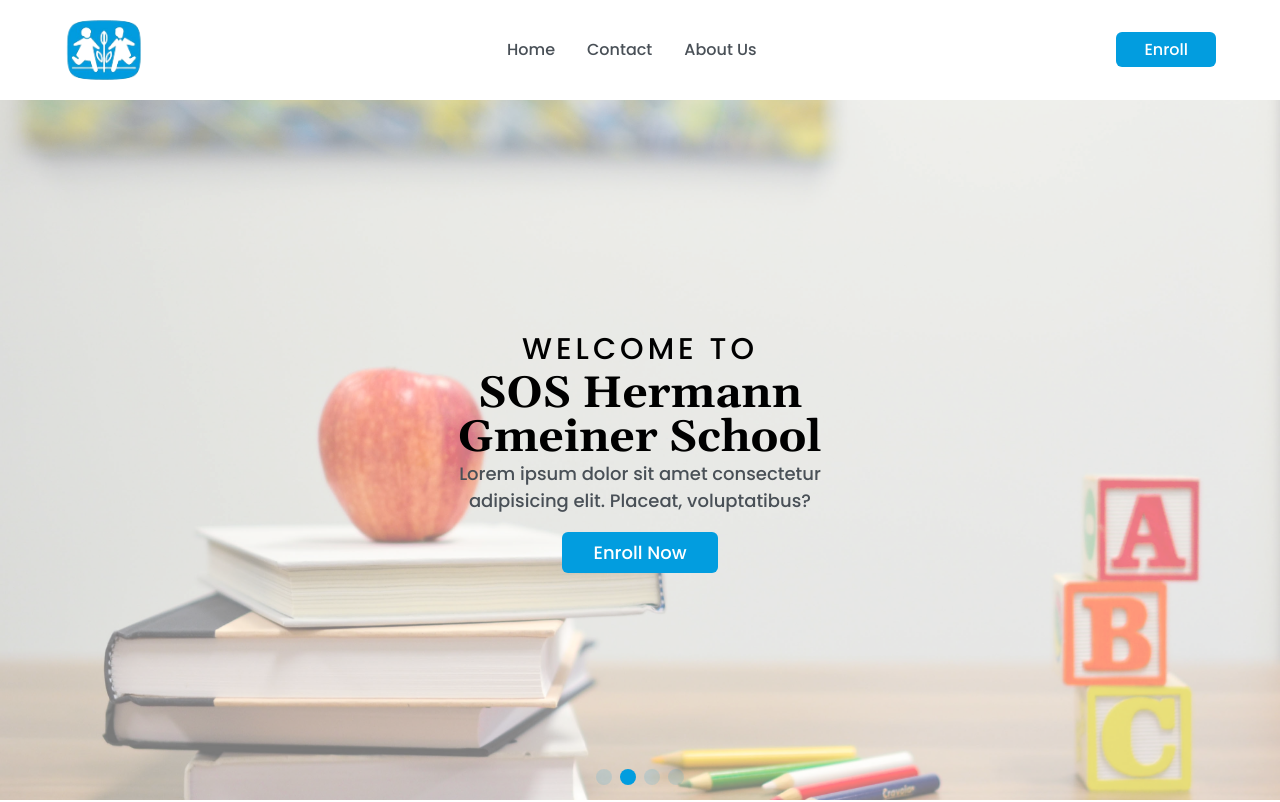
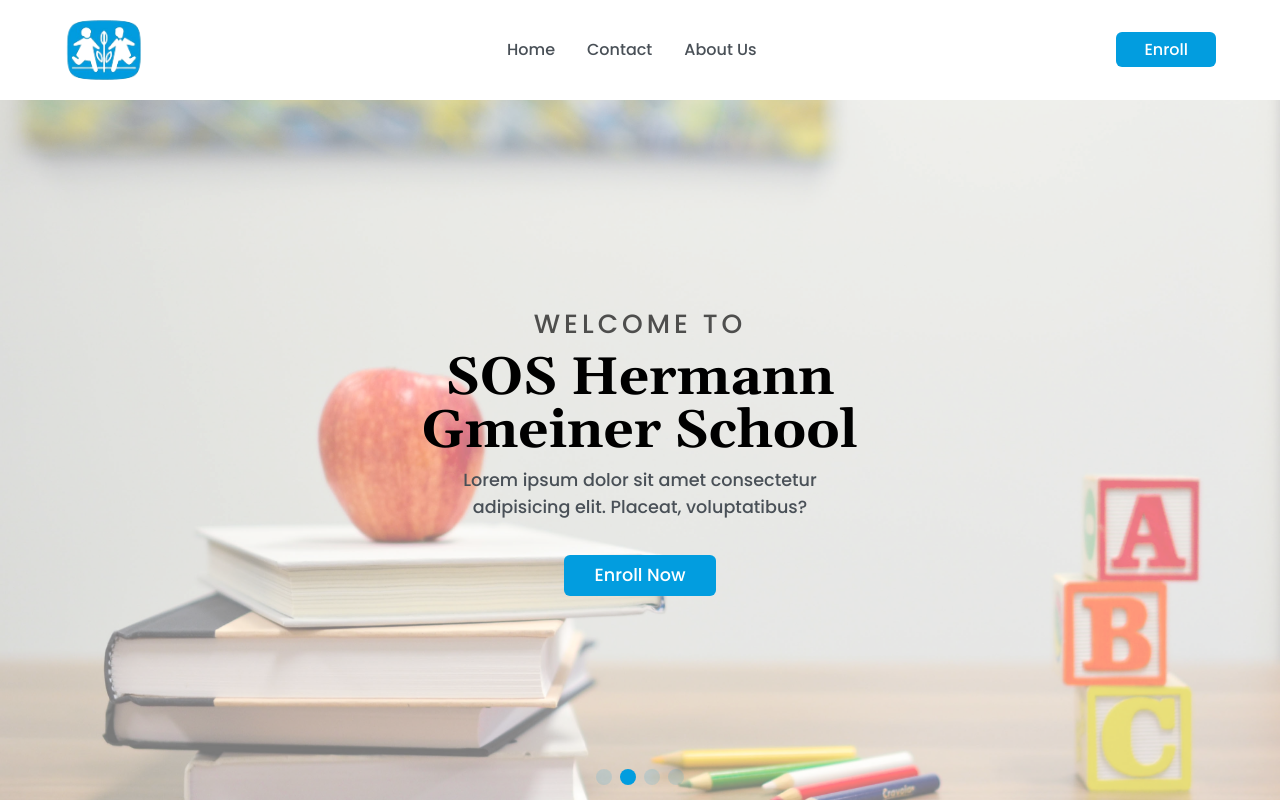
Before and after one commit to Beany-Bready-Org/sos-tamale-website, a React (Vite) app: page / in a window 1280 px wide. Shown: the top 802 px of the page. Built offline with nearby package versions, Linux system fonts and the light colour scheme; a web font is replaced by a local one.

Commit message:
more changes to hero

```diff
--- a/src/stylesheets/App.scss
+++ b/src/stylesheets/App.scss
@@ -89,6 +89,15 @@
 
 // Utility styles
 
+a {
+  text-decoration: none;
+
+  &:focus {
+    color: $accent-color!important;
+    outline: none;
+  }
+}
+
 .--cta {
   @include button(#fff, $accent-color, $btn-tiny, 6px);
 }
--- a/src/stylesheets/HeroText.scss
+++ b/src/stylesheets/HeroText.scss
@@ -8,12 +8,15 @@
   z-index: 1;
   text-align: center;
   padding: 0 2em;
+  font-size: 1.1rem;
+  gap: 0.5em;
 
   span {
     text-transform: uppercase;
     font-weight: weights(light);
     letter-spacing: 4px;
     font-size: $text-medium;
+    color: #000a;
   }
 
   h1 {
@@ -27,7 +30,7 @@
     font-size: $text-small;
     max-width: 40ch;
     color: $text-color;
-    margin-bottom: 1em;
+    margin-bottom: 1.5em;
   }
 
   .hero__text__button {
--- a/src/stylesheets/_config.scss
+++ b/src/stylesheets/_config.scss
@@ -64,6 +64,10 @@
 $btn-tiny: 0.4em 1.75em;
 $btn-small: 0.5em 2em;
 
-$text-small: clamp(14px, 3vmin, 18px);
-$text-medium: clamp(20px, 4vmin, 30px);
-$text-large: clamp(36px, 8vmin, 44px);
+// $text-small: clamp(14px, 3vmin, 18px);
+// $text-medium: clamp(20px, 4vmin, 30px);
+// $text-large: clamp(36px, 8vmin, 44px);
+
+$text-small: 1em;
+$text-medium: 1.5em;
+$text-large: 3em;
```
